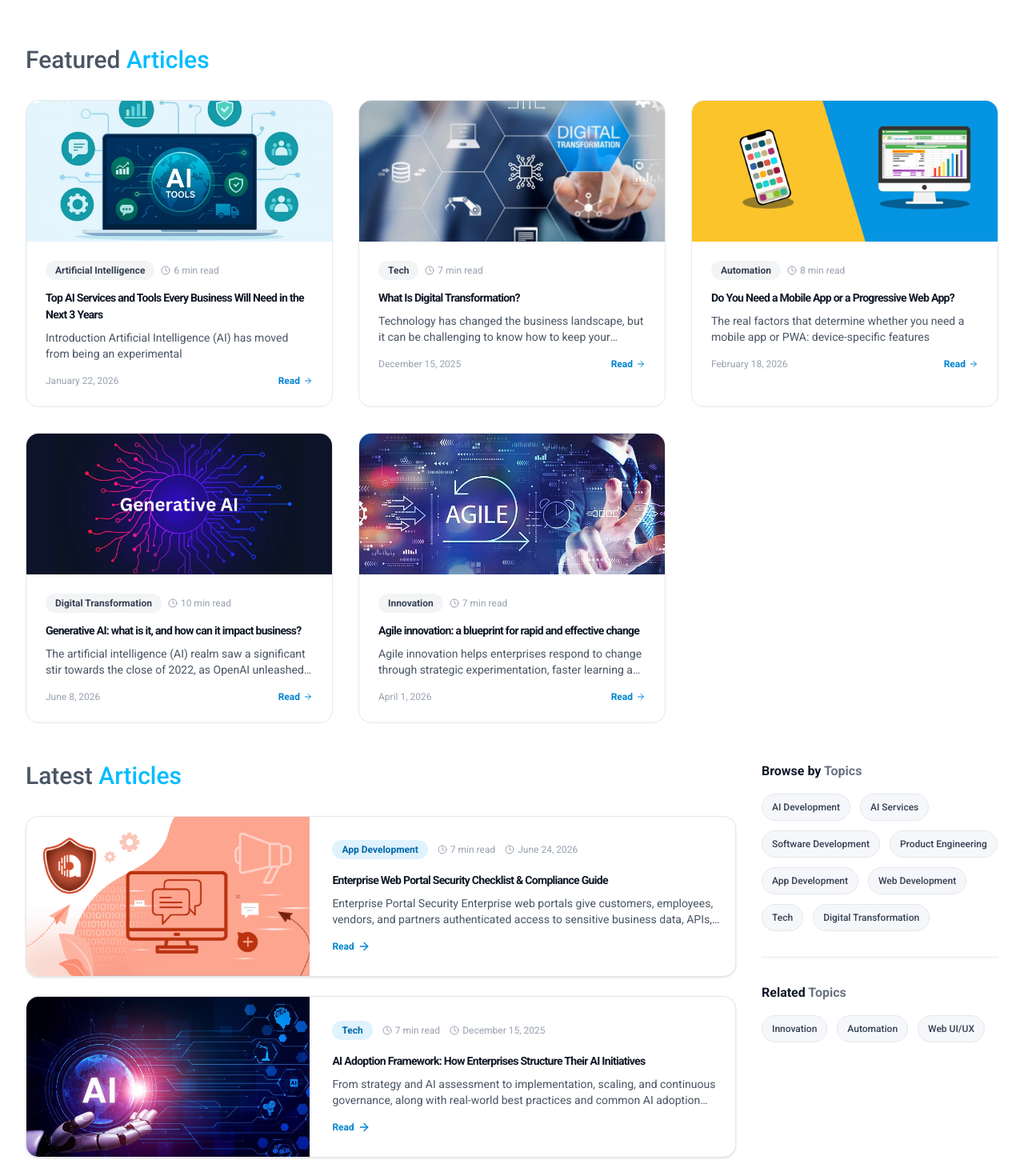
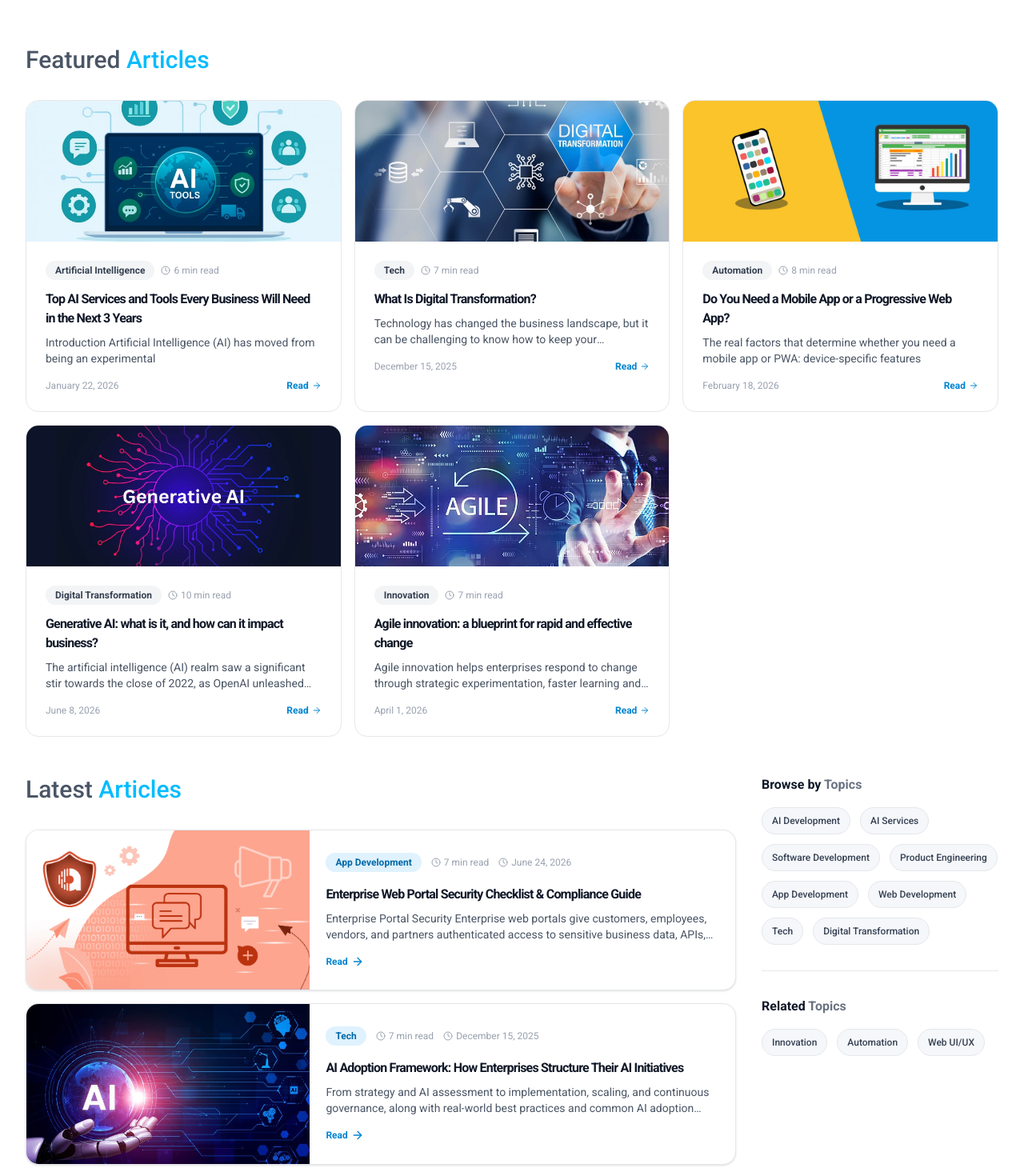
Before and after one commit to satviknandal/Codeflux, a React (Vite) app: page /blogs in a window 1280 px wide. Shown: the part 460-1930 px from the top of the page at 80% size. Built offline with nearby package versions, Linux system fonts and the light colour scheme.

Commit message:
responsive fixes

```diff
--- a/src/components/ContactForm.tsx
+++ b/src/components/ContactForm.tsx
@@ -34,6 +34,8 @@ const ContactForm = () => {
     },
   });
 
+  const initialSuccessMsg = { refNumber: "", message: "" };
+  const [successMsg, setSuccessMsg] = useState(initialSuccessMsg);
   const [successMessage, setSuccessMessage] = useState("");
   const [apiErrors, setApiErrors] = useState<ApiError[]>([]);
 
@@ -50,6 +52,7 @@ const ContactForm = () => {
 
   const onSubmit = async (formData: ContactFormData) => {
     setSuccessMessage("");
+    setSuccessMsg(initialSuccessMsg);
     setApiErrors([]);
 
     try {
@@ -85,6 +88,8 @@ const ContactForm = () => {
       setSuccessMessage(
         result.message || "Your message has been sent successfully."
       );
+      setSuccessMsg({ refNumber: result.id, message: result.message || "Your message has been sent successfully."})
+
 
       reset();
     } catch (error) {
@@ -285,6 +290,8 @@ const ContactForm = () => {
           <p className="text-sm text-green-600">
             {successMessage}
           </p>
+          <p>
+            <strong>Reference Number</strong> {successMsg.refNumber}</p>
         </div>
       )}
 
--- a/src/components/cloudsolutions/CloudPlatformServices.tsx
+++ b/src/components/cloudsolutions/CloudPlatformServices.tsx
@@ -66,6 +66,7 @@ const CloudPlatformServices = ({
                 amount: 0.01,
               }}
               className="
+                group
                 flex
                 w-full
                 flex-col
@@ -82,12 +83,12 @@ const CloudPlatformServices = ({
             >
               {item.img && (
                 <div className="w-full overflow-hidden">
-                  <img src={item.img} alt={item.title} className="block h-auto max-h-[350px] w-full object-cover"/>
+                  <img src={item.img} alt={item.title} className="block h-auto max-h-[350px] w-full object-cover group-hover:scale-105 transition-transform duration-500"/>
                 </div>
               )}
 
               <div className="w-full p-4">
-                <div className="mb-2 text-sm font-semibold leading-5 text-black md:mb-4 md:text-lg">
+                <div className="mb-2 text-sm font-semibold leading-5 text-black md:mb-4 md:text-lg group-hover:text-sky-600 transition-colors">
                   {item.title}
                 </div>
 
@@ -110,6 +111,10 @@ const CloudPlatformServices = ({
                           text-xs
                           font-medium
                           text-gray-800
+                          group-hover:text-gray-600 transition-colors
+                          group-hover:bg-gradient-to-r
+                          group-hover:from-[#ebf7ff]
+                          group-hover:to-[#f5f5f5]
                         "
                       >
                         {tag}
--- a/src/components/cloudsolutions/CloudSolutionsHero.tsx
+++ b/src/components/cloudsolutions/CloudSolutionsHero.tsx
@@ -8,6 +8,33 @@ import {
 // import cloud from "../../assets/hero/cloud.png";
 import cloud from "../../assets/hero/cloud-computing-image2.png";
 
+
+{/* <section
+      className="
+        relative
+        overflow-hidden
+        bg-[#2d1255]
+        py-6
+        md:py-20
+        font-sans
+        text-white
+        before:pointer-events-none
+        before:absolute
+        before:inset-0
+        before:z-0
+        before:opacity-40
+        before:[background-image:radial-gradient(rgba(65,95,252,0.15)_1px,transparent_1px)]
+        before:[background-size:36px_36px]
+        after:absolute
+        after:left-0
+        after:right-0
+        after:top-0
+        after:z-[1]
+        after:h-px
+        after:bg-[linear-gradient(90deg,transparent,rgba(255,255,255,0.7)_40%,rgba(255,255,255,0.9)_50%,rgba(255,255,255,0.7)_60%,transparent)]
+      "
+    ></section> */}
+
 // bg-[#381b65]
 const CloudSolutionsHero = () => {
   return (
@@ -15,7 +42,7 @@ const CloudSolutionsHero = () => {
       className="
         relative
         overflow-hidden
-        bg-[#2d1255]
+        bg-[#172250]
         py-6
         md:py-20
         font-sans
--- a/src/components/shared/BlogCardComponent.tsx
+++ b/src/components/shared/BlogCardComponent.tsx
@@ -34,7 +34,7 @@ const BlogCardComponent = ({ post }: { post: BlogPost }) => {
           </span>
         </div>
 
-        <h2 className="text-[14px] md:font-headline font-medium md:font-bold tracking-tighter text-gray-900 mb-2 line-clamp-2 group-hover:text-sky-600 transition-colors">
+        <h2 className="text-[14px] md:text-base md:font-headline font-medium md:font-bold tracking-tighter text-gray-900 mb-2 line-clamp-2 group-hover:text-sky-600 transition-colors">
           <a href={post.href}>{post.title}</a>
         </h2>
         <p className="text-xs md:text-sm text-gray-600 line-clamp-2 mb-4">
--- a/src/pages/BlogsPage.tsx
+++ b/src/pages/BlogsPage.tsx
@@ -116,13 +116,13 @@ const BlogsPage = () => {
   const navigate = useNavigate();
 
   const renderLatestArticle = (post: BlogPost) => {
-    return <div className="mb-6">
-      <article className="grid grid-cols-1 lg:grid-cols-[40%_60%] md:gap-4 bg-white rounded-lg md:rounded-2xl border border-gray-200 shadow-sm overflow-hidden">
+    return <div className="mb-4 group">
+      <article className="grid grid-cols-1 lg:grid-cols-[40%_60%] md:gap-2 bg-white rounded-lg md:rounded-2xl border border-gray-200 shadow-sm overflow-hidden">
         <div className="aspect-video relative overflow-hidden">
           <img
             src={post.image}
             alt={post.title}
-            className="absolute inset-0 w-full h-full object-cover"
+            className="absolute inset-0 w-full h-full object-cover group-hover:scale-105 transition-transform duration-500"
           />
         </div>
 
@@ -142,7 +142,7 @@ const BlogsPage = () => {
             </span>
           </div>
 
-          <h2 className="text-[14px] md:font-headline font-medium md:font-bold tracking-tighter text-gray-900 mb-2 line-clamp-2 group-hover:text-sky-600 transition-colors">
+          <h2 className="text-[14px] md:text-base md:font-headline font-medium md:font-bold tracking-tighter text-gray-900 mb-2 line-clamp-2 group-hover:text-sky-600 transition-colors">
             <a
               // href={post.href}
               onClick={() => navigate('blog1')}
@@ -197,7 +197,7 @@ const BlogsPage = () => {
           <p className="text-xl md:text-3xl font-medium text-gray-600 mb-4 md:mb-8">
             Featured <span className="text-sky-400">Articles</span>
           </p>
-          <div className="grid grid-cols-1 md:grid-cols-2 lg:grid-cols-3 gap-8">
+          <div className="grid grid-cols-1 md:grid-cols-2 lg:grid-cols-3 gap-4">
             {featuredBlogPosts.map((post) => (
               <BlogCardComponent key={post.href} post={post} />
             ))}
@@ -236,9 +236,6 @@ const BlogsPage = () => {
               <a className="bg-[#f5f7fa] text-xs font-medium border border-gray-200 px-3 py-2 rounded-full" href="/category/innovation/">Innovation</a>
               <a className="bg-[#f5f7fa] text-xs font-medium border border-gray-200 px-3 py-2 rounded-full" href="/category/automation/">Automation</a>
               <a className="bg-[#f5f7fa] text-xs font-medium border border-gray-200 px-3 py-2 rounded-full" href="/category/web-uiux/">Web UI/UX</a>
-              {/* <a className="bg-[#f5f7fa] text-xs font-medium border border-gray-200 px-3 py-2 rounded-full" href="/category/product/">App Development</a>
-              <a className="bg-[#f5f7fa] text-xs font-medium border border-gray-200 px-3 py-2 rounded-full" href="/category/odoo-erp/">Software Development</a>
-              <a className="bg-[#f5f7fa] text-xs font-medium border border-gray-200 px-3 py-2 rounded-full" href="/category/app-development/">Enterprise Development</a> */}
             </div>
           </div>
         </div>
```
